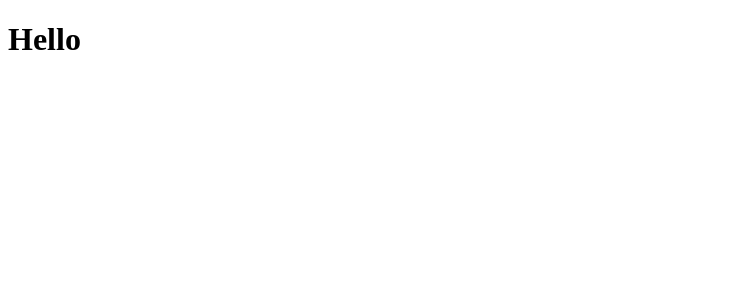
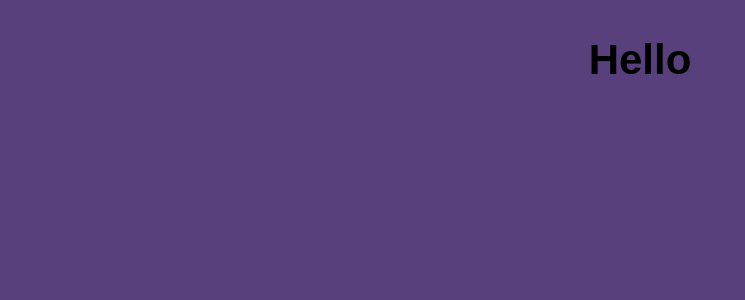
Before and after one commit to Caknoooo/2048_Game_With_Animation, a Next.js app: page / in a window 1280 px wide. Shown: the top 300 px of the page, without its empty margins (0-745 px from the left). Built offline with nearby package versions, Linux system fonts and the light colour scheme.

Commit message:
feat: add styles for animation and configuration game with the style

```diff
--- a/package.json
+++ b/package.json
@@ -18,6 +18,7 @@
     "next": "13.1.6",
     "react": "18.2.0",
     "react-dom": "18.2.0",
+    "sass": "^1.58.3",
     "typescript": "4.9.5"
   }
 }
--- a/src/pages/_app.tsx
+++ b/src/pages/_app.tsx
@@ -1,5 +1,6 @@
-import '@/styles/globals.css'
 import type { AppProps } from 'next/app'
+import "../styles/main.scss";
+import "../styles/styles.scss";
 
 export default function App({ Component, pageProps }: AppProps) {
   return <Component {...pageProps} />
--- a/src/pages/index.tsx
+++ b/src/pages/index.tsx
@@ -1,3 +1,5 @@
+import React from "react"
+
 export default function Home() {
   return (
    <h1>Hello</h1>
--- /dev/null
+++ b/src/styles/styles.scss
@@ -0,0 +1,62 @@
+@for $row from 0 through 3 {
+  @for $column from 0 through 3 {
+    .position_#{$row}_#{$column}:not(.isMoving) {
+      top: 110 * $row + 5px;
+      left: 110 * $column + 5px;
+    }
+  }
+}
+
+@for $fromRow from 0 through 3 {
+  @for $toRow from 0 through 3 {
+    $name: row_from_#{$fromRow}_to_#{$toRow};
+
+    @if $fromRow == $toRow {
+      .#{$name} {
+        top: 110 * $toRow + 5px;
+      }
+    } @else {
+      .#{$name} {
+        animation-duration: 0.2s;
+        animation-name: $name;
+        animation-fill-mode: forwards;
+      }
+
+      @keyframes #{$name} {
+        from {
+          top: 110 * $fromRow + 5px;
+        }
+        to {
+          top: 110 * $toRow + 5px;
+        }
+      }
+    }
+  }
+}
+
+@for $fromColumn from 0 through 3 {
+  @for $toColumn from 0 through 3 {
+    $name: column_from_#{$fromColumn}_to_#{$toColumn};
+
+    @if $fromColumn == $toColumn {
+      .#{$name} {
+        left: 110 * $toColumn + 5px;
+      }
+    } @else {
+      .#{$name} {
+        animation-duration: 0.2s;
+        animation-name: $name;
+        animation-fill-mode: forwards;
+      }
+
+      @keyframes #{$name} {
+        from {
+          left: 110 * $fromColumn + 5px;
+        }
+        to {
+          left: 110 * $toColumn + 5px;
+        }
+      }
+    }
+  }
+}
```
Also changed, not shown: src/styles/globals.css (deleted), 1 other file (tests, documents, lock files or other folders).
